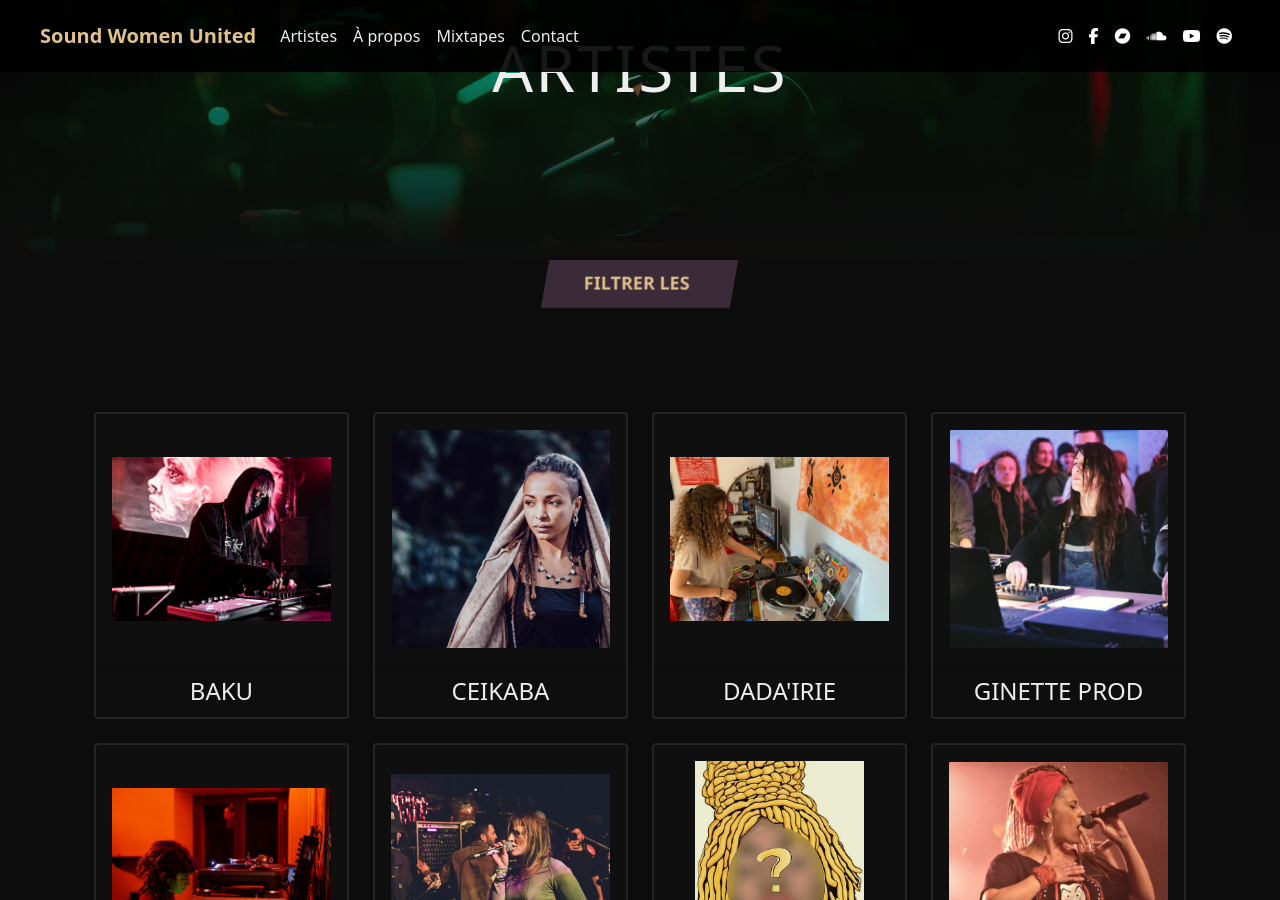
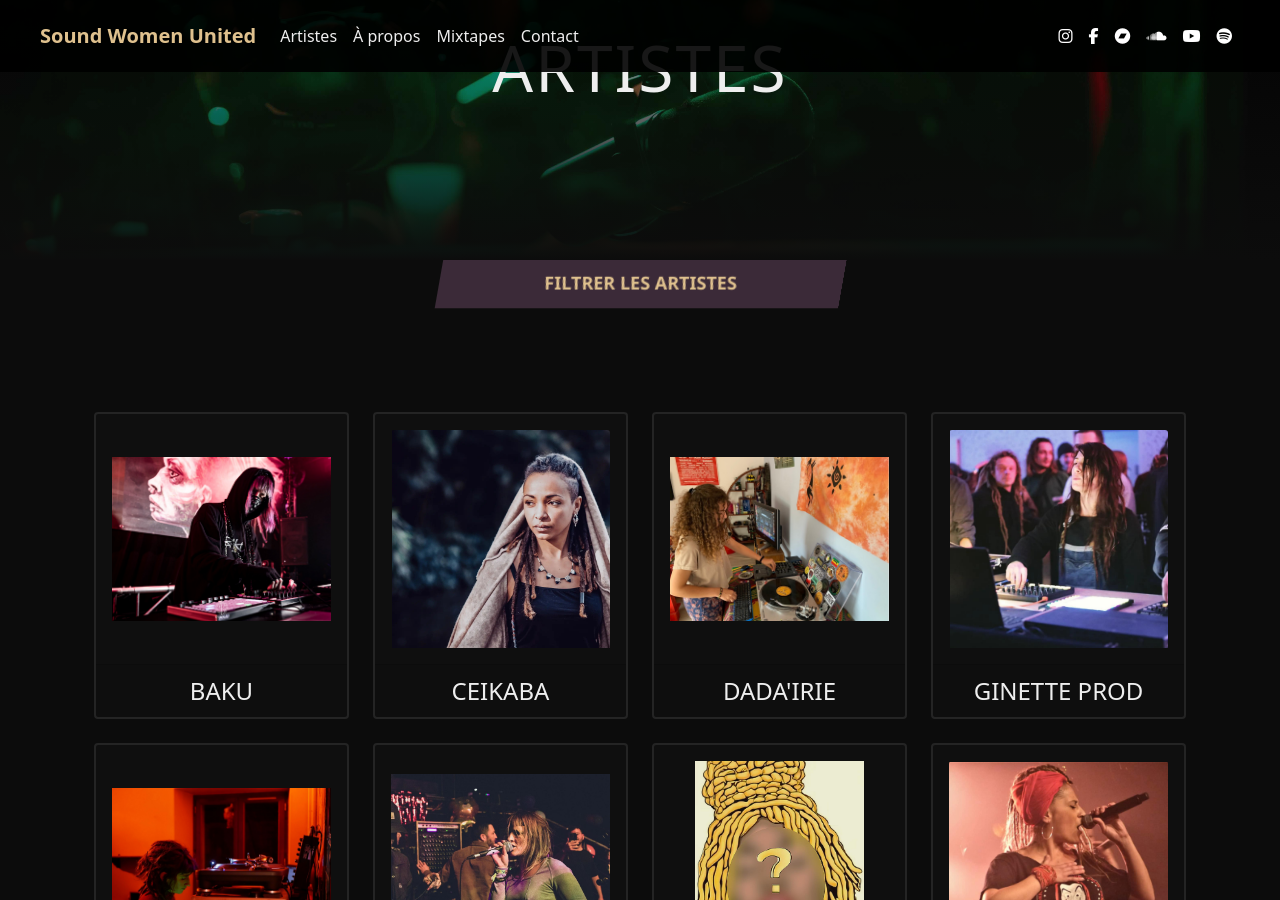
Before and after one commit to sabord/swu, a Jekyll site: the page built from docs/index.html, in a window 1280 px wide and 900 px high, scrolled down 1112 px. Built offline with Jekyll 4.4.1, drawn with Linux system fonts in a browser that asks for light colours.

Commit message:
fix toggle filters button responsiveness

```diff
--- a/docs/_includes/artists-filters.html
+++ b/docs/_includes/artists-filters.html
@@ -1,6 +1,6 @@
 <div class="container-fluid">
   <div class="row justify-content-center">
-    <div class="col col-sm-2 text-center mb-4">
+    <div class="col col-sm-8 col-md-7 col-lg-5 col-xl-4 col-xxl-3 text-center mb-4">
       <div class="checkbox-wrapper-8">
         <input class="tgl tgl-skewed" id="show-filters" type="checkbox" />
         <label
```
